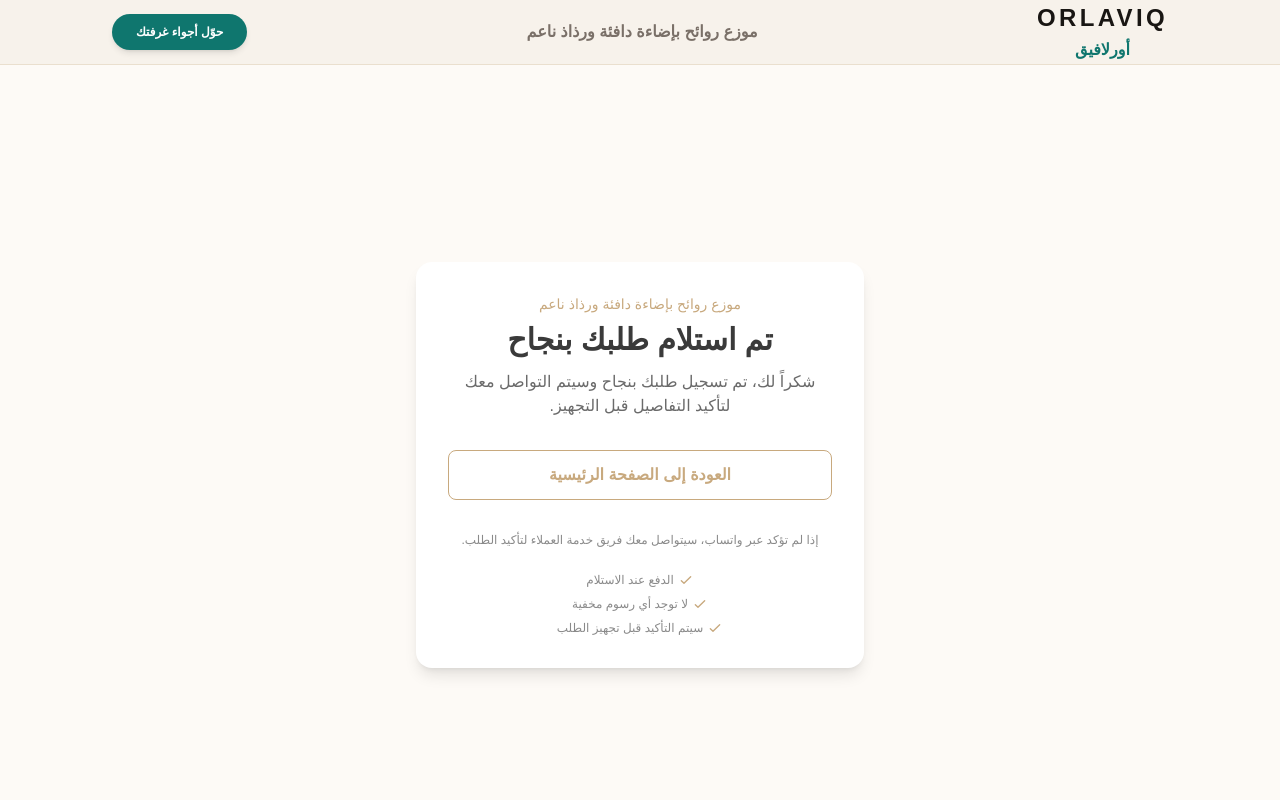
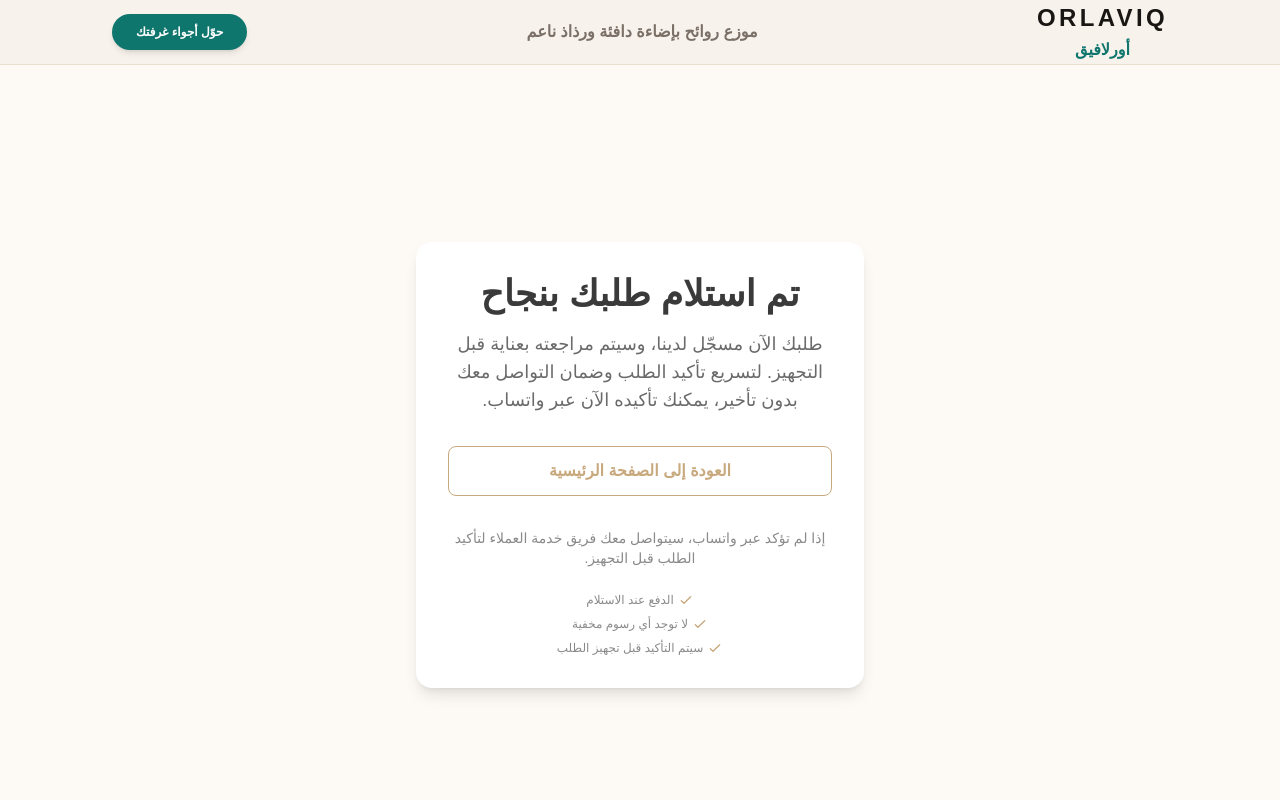
Before and after one commit to sihma64/orlaviq-ksa-landing, a Next.js app: page /thank-you in a window 1280 px wide. Shown: the top 800 px of the page. Built offline with nearby package versions, Linux system fonts and the light colour scheme.

Commit message:
Improve thank you page confirmation copy

```diff
--- a/src/app/thank-you/page.tsx
+++ b/src/app/thank-you/page.tsx
@@ -56,26 +56,22 @@ export default function ThankYouPage() {
     >
       <div className="w-full max-w-md rounded-2xl bg-white p-8 shadow-lg transition-transform duration-500 ease-in-out hover:shadow-xl">
         <div className="text-center">
-          <p className="mb-2 text-sm font-medium text-[#c8a97e]">
-            موزع روائح بإضاءة دافئة ورذاذ ناعم
-          </p>
-
-          <h1 className="mb-3 text-3xl font-extrabold text-[#3a3a3a]">
+          <h1 className="mb-4 text-4xl font-bold text-[#3a3a3a]">
             تم استلام طلبك بنجاح
           </h1>
 
-          <p className="mb-8 text-base text-[#6a6a6a]">
-            شكراً لك، تم تسجيل طلبك بنجاح وسيتم التواصل معك لتأكيد التفاصيل قبل التجهيز.
+          <p className="mb-8 text-lg text-[#6a6a6a]">
+            طلبك الآن مسجّل لدينا، وسيتم مراجعته بعناية قبل التجهيز. لتسريع تأكيد الطلب وضمان التواصل معك بدون تأخير، يمكنك تأكيده الآن عبر واتساب.
           </p>
 
           {whatsappUrl && (
-            <div className="mb-8 rounded-xl border border-[#e0e0e0] bg-[#fafafa] p-6">
-              <h2 className="mb-2 text-lg font-bold text-[#3a3a3a]">
-                تأكيد الطلب عبر واتساب
+            <div className="mb-8 rounded-xl border border-[#e0e0e0] bg-[#fafafa] p-6 text-center">
+              <h2 className="mb-2 text-xl font-bold text-[#3a3a3a]">
+                أكد طلبك الآن عبر واتساب
               </h2>
 
-              <p className="mb-6 text-sm text-[#6a6a6a]">
-                يمكنك تأكيد طلبك عبر واتساب لتسهيل التواصل معك بخصوص الطلب.
+              <p className="mb-6 text-base text-[#6a6a6a]">
+                اضغط على الزر لإرسال رسالة تأكيد تحتوي على تفاصيل طلبك. هذا يساعدنا على تجهيز الطلب بشكل أسرع والتواصل معك بسهولة.
               </p>
 
               <button
@@ -96,8 +92,8 @@ export default function ThankYouPage() {
             </Link>
           </div>
 
-          <p className="mb-6 text-xs text-[#8a8a8a]">
-            إذا لم تؤكد عبر واتساب، سيتواصل معك فريق خدمة العملاء لتأكيد الطلب.
+          <p className="mb-6 text-sm text-[#8a8a8a]">
+            إذا لم تؤكد عبر واتساب، سيتواصل معك فريق خدمة العملاء لتأكيد الطلب قبل التجهيز.
           </p>
 
           <div className="flex flex-col items-center justify-center gap-2 text-xs text-[#8a8a8a]">
```
